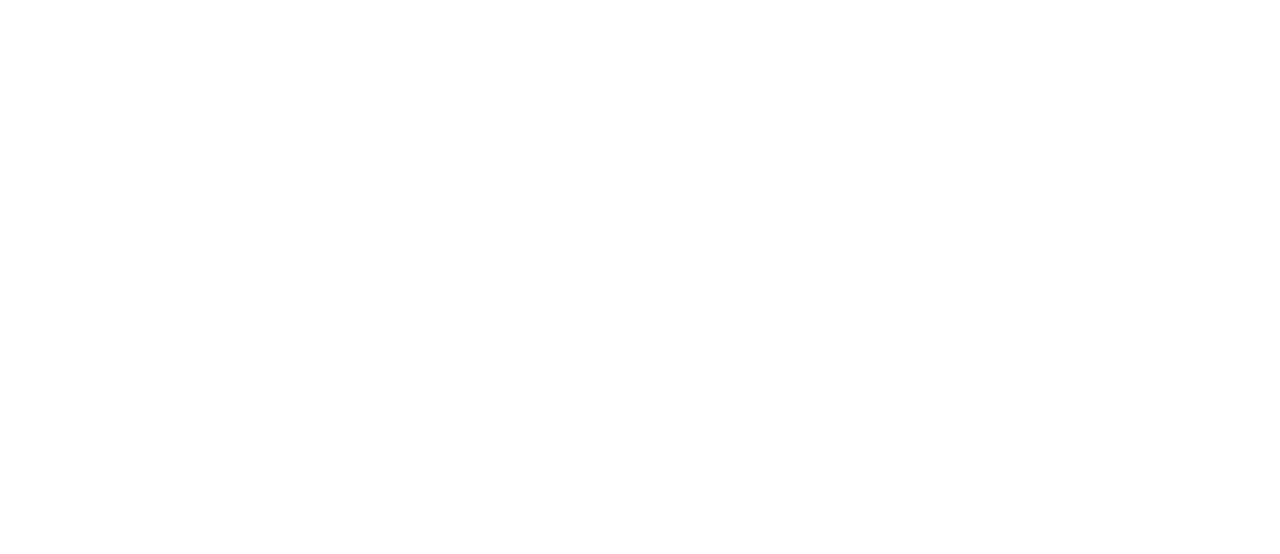
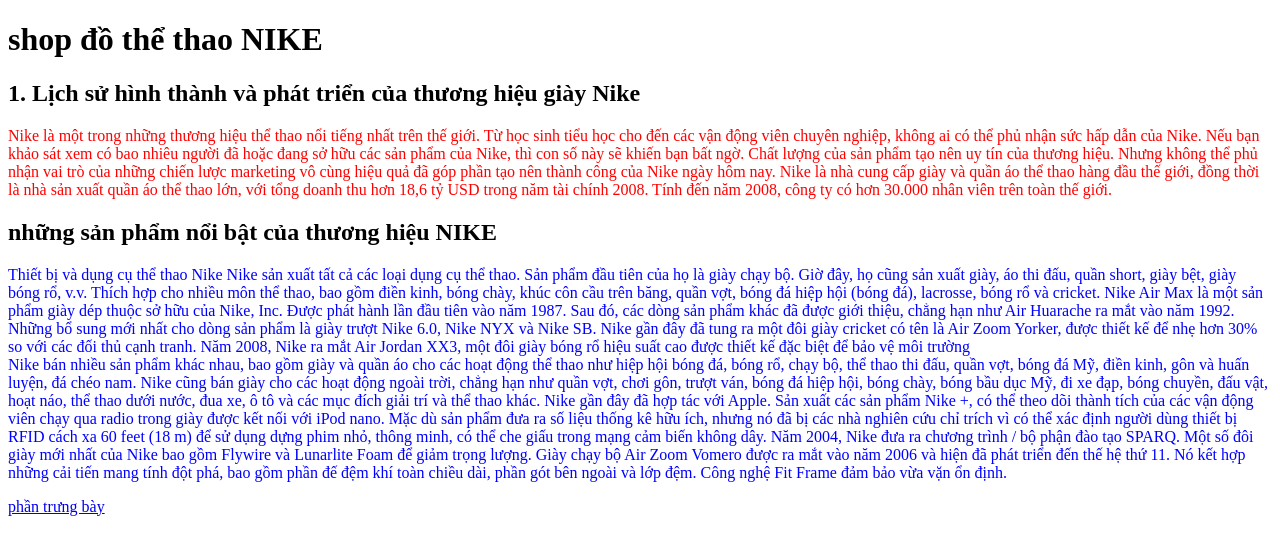
Before and after one commit to vanthien2005/du-an-3, a plain HTML site: page index.html in a window 1280 px wide. Drawn offline with Linux system fonts and the light colour scheme.

Commit message:
sua doi lan2

```diff
--- a/index.html
+++ b/index.html
@@ -1,9 +1,68 @@
 <!DOCTYPE html>
-<html lang="en">
+<html lang="vi">
   <head>
     <meta charset="UTF-8" />
     <meta name="viewport" content="width=device-width, initial-scale=1.0" />
-    <title>Document</title>
+    <title>website bán hàng</title>
+    <style>
+      .lop {
+        color: red;
+      }
+      .lop1 {
+        color: blue;
+      }
+    </style>
   </head>
-  <body></body>
+  <body>
+    <h1>shop đồ thể thao NIKE</h1>
+    <h2>1. Lịch sử hình thành và phát triển của thương hiệu giày Nike</h2>
+    <p class="lop">
+      Nike là một trong những thương hiệu thể thao nổi tiếng nhất trên thế giới.
+      Từ học sinh tiểu học cho đến các vận động viên chuyên nghiệp, không ai có
+      thể phủ nhận sức hấp dẫn của Nike. Nếu bạn khảo sát xem có bao nhiêu người
+      đã hoặc đang sở hữu các sản phẩm của Nike, thì con số này sẽ khiến bạn bất
+      ngờ. Chất lượng của sản phẩm tạo nên uy tín của thương hiệu. Nhưng không
+      thể phủ nhận vai trò của những chiến lược marketing vô cùng hiệu quả đã
+      góp phần tạo nên thành công của Nike ngày hôm nay. Nike là nhà cung cấp
+      giày và quần áo thể thao hàng đầu thế giới, đồng thời là nhà sản xuất quần
+      áo thể thao lớn, với tổng doanh thu hơn 18,6 tỷ USD trong năm tài chính
+      2008. Tính đến năm 2008, công ty có hơn 30.000 nhân viên trên toàn thế
+      giới.
+    </p>
+    <h2>những sản phẩm nổi bật của thương hiệu NIKE</h2>
+    <p class="lop1">
+      Thiết bị và dụng cụ thể thao Nike Nike sản xuất tất cả các loại dụng cụ
+      thể thao. Sản phẩm đầu tiên của họ là giày chạy bộ. Giờ đây, họ cũng sản
+      xuất giày, áo thi đấu, quần short, giày bệt, giày bóng rổ, v.v. Thích hợp
+      cho nhiều môn thể thao, bao gồm điền kinh, bóng chày, khúc côn cầu trên
+      băng, quần vợt, bóng đá hiệp hội (bóng đá), lacrosse, bóng rổ và cricket.
+      Nike Air Max là một sản phẩm giày dép thuộc sở hữu của Nike, Inc. Được
+      phát hành lần đầu tiên vào năm 1987. Sau đó, các dòng sản phẩm khác đã
+      được giới thiệu, chẳng hạn như Air Huarache ra mắt vào năm 1992. Những bổ
+      sung mới nhất cho dòng sản phẩm là giày trượt Nike 6.0, Nike NYX và Nike
+      SB. Nike gần đây đã tung ra một đôi giày cricket có tên là Air Zoom
+      Yorker, được thiết kế để nhẹ hơn 30% so với các đối thủ cạnh tranh. Năm
+      2008, Nike ra mắt Air Jordan XX3, một đôi giày bóng rổ hiệu suất cao được
+      thiết kế đặc biệt để bảo vệ môi trường <br />
+      Nike bán nhiều sản phẩm khác nhau, bao gồm giày và quần áo cho các hoạt
+      động thể thao như hiệp hội bóng đá, bóng rổ, chạy bộ, thể thao thi đấu,
+      quần vợt, bóng đá Mỹ, điền kinh, gôn và huấn luyện, đá chéo nam. Nike cũng
+      bán giày cho các hoạt động ngoài trời, chẳng hạn như quần vợt, chơi gôn,
+      trượt ván, bóng đá hiệp hội, bóng chày, bóng bầu dục Mỹ, đi xe đạp, bóng
+      chuyền, đấu vật, hoạt náo, thể thao dưới nước, đua xe, ô tô và các mục
+      đích giải trí và thể thao khác. Nike gần đây đã hợp tác với Apple. Sản
+      xuất các sản phẩm Nike +, có thể theo dõi thành tích của các vận động viên
+      chạy qua radio trong giày được kết nối với iPod nano. Mặc dù sản phẩm đưa
+      ra số liệu thống kê hữu ích, nhưng nó đã bị các nhà nghiên cứu chỉ trích
+      vì có thể xác định người dùng thiết bị RFID cách xa 60 feet (18 m) để sử
+      dụng dựng phim nhỏ, thông minh, có thể che giấu trong mạng cảm biến không
+      dây. Năm 2004, Nike đưa ra chương trình / bộ phận đào tạo SPARQ. Một số
+      đôi giày mới nhất của Nike bao gồm Flywire và Lunarlite Foam để giảm trọng
+      lượng. Giày chạy bộ Air Zoom Vomero được ra mắt vào năm 2006 và hiện đã
+      phát triển đến thế hệ thứ 11. Nó kết hợp những cải tiến mang tính đột phá,
+      bao gồm phần đế đệm khí toàn chiều dài, phần gót bên ngoài và lớp đệm.
+      Công nghệ Fit Frame đảm bảo vừa vặn ổn định.
+    </p>
+    <a href="./trungbay.html">phần trưng bày</a>
+  </body>
 </html>
```
Also changed, not shown: trungbay.html (added, +29 -0 lines).
